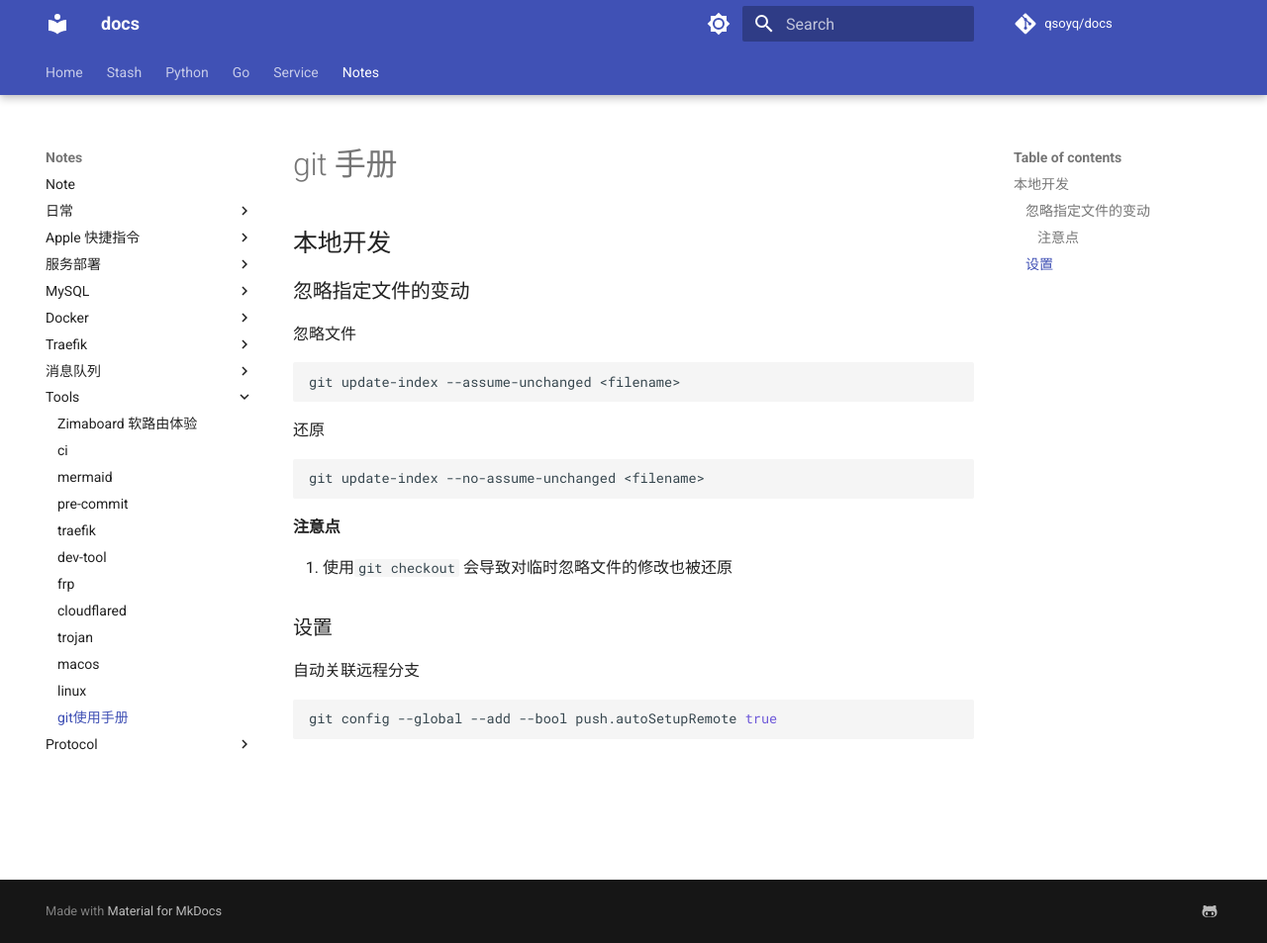
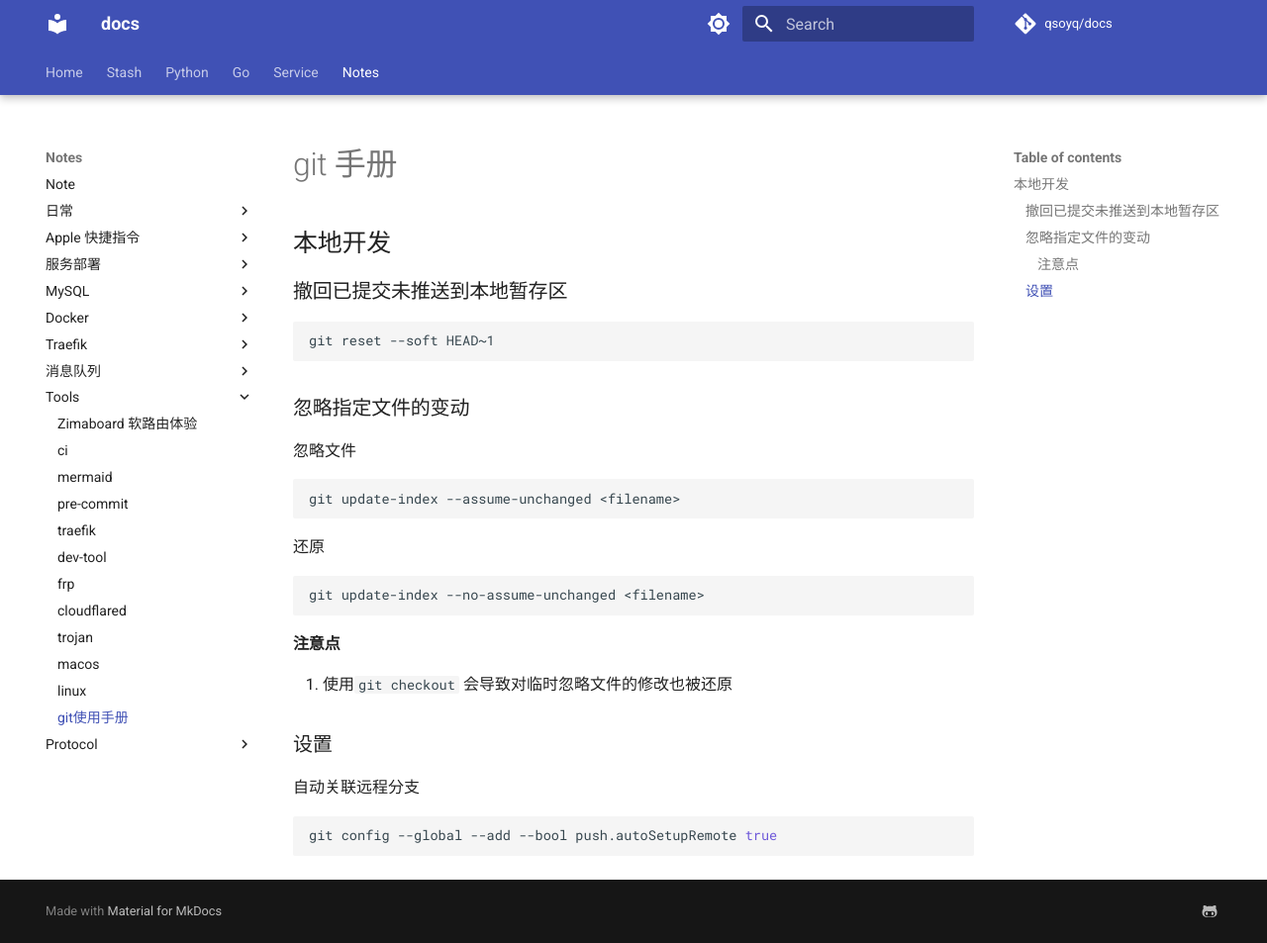
Before and after one commit to qsoyq/docs, an MkDocs documentation site: the page built from docs/tools/git.md, in a window 1280 px wide and 953 px high. Shown: the whole window at 99% size. Built offline with MkDocs 1.6.1 and Material for MkDocs 9.7.7, drawn with Linux system fonts in a browser that asks for light colours; comment, search, counter and statistics services are not loaded.

Commit message:
update docs/tools/git.md

````diff
--- a/docs/tools/git.md
+++ b/docs/tools/git.md
@@ -1,6 +1,12 @@
 # git 手册
 
 ## 本地开发
+
+### 撤回已提交未推送到本地暂存区
+
+```bash
+git reset --soft HEAD~1
+```
 
 ### 忽略指定文件的变动
 
````
